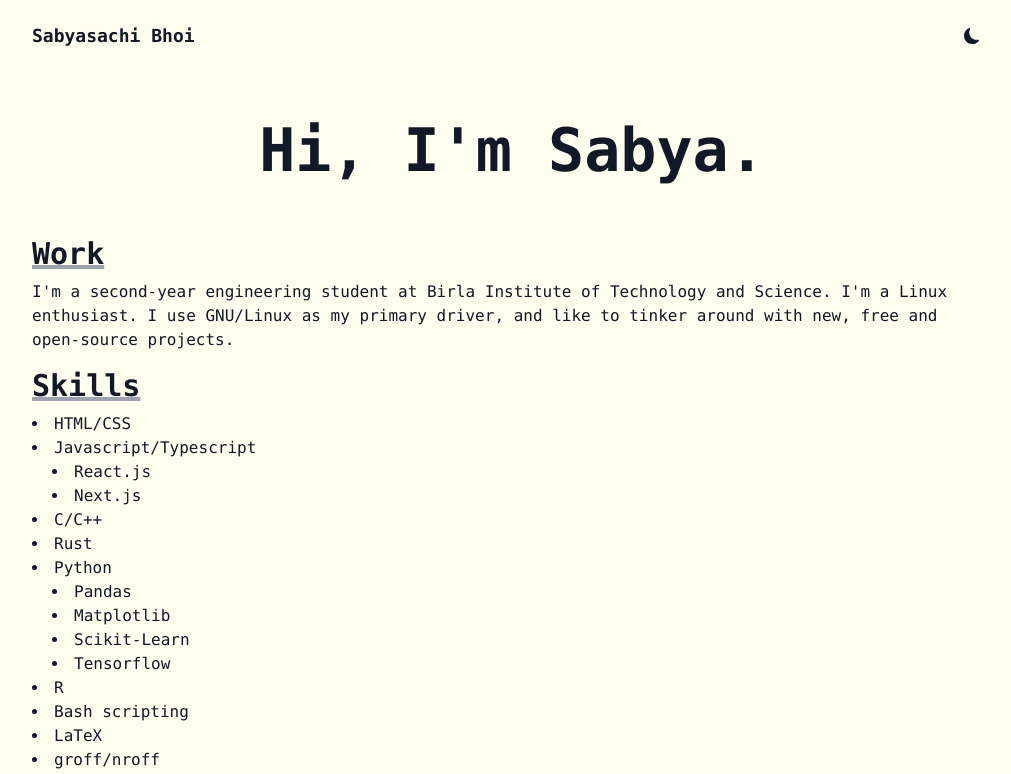
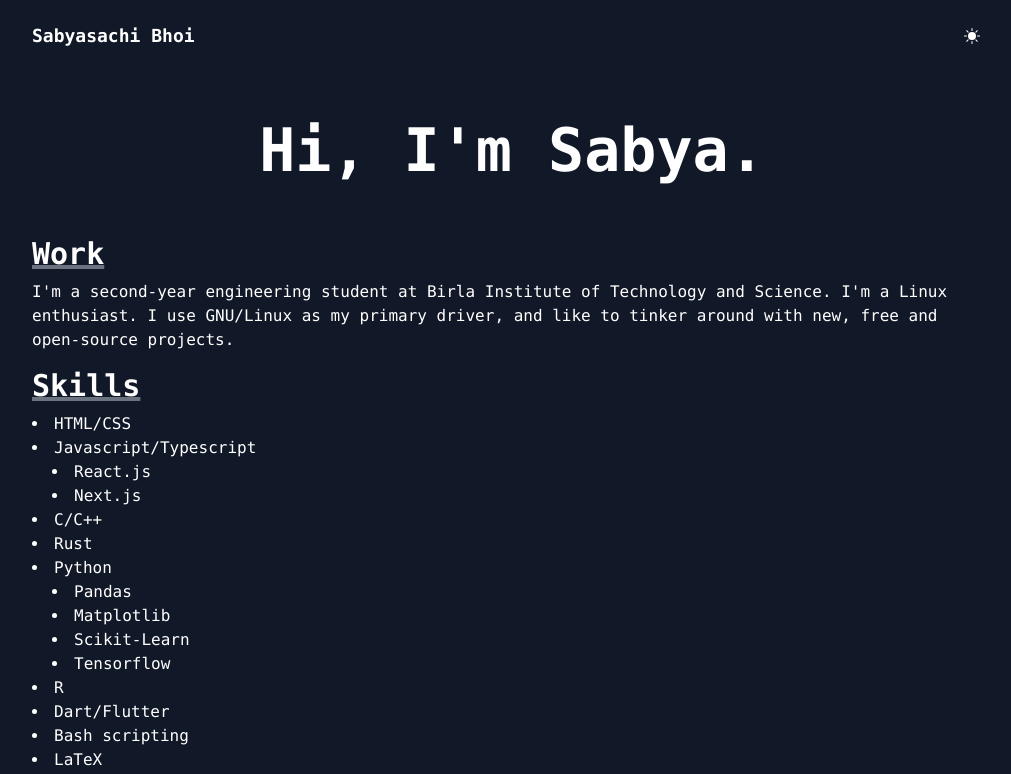
Before and after one commit to sabyabhoi/newspad, a Next.js app: page / in a window 1280 px wide. Shown: the top 774 px of the page, without its empty margins (128-1139 px from the left). Built offline with nearby package versions, Linux system fonts and the light colour scheme.

Commit message:
Switch default theme to dark and update skills list

```diff
--- a/components/Skills.jsx
+++ b/components/Skills.jsx
@@ -20,6 +20,7 @@ const Skills = () => {
           <li>Tensorflow</li>
         </ul>
         <li>R</li>
+				<li>Dart/Flutter</li>
         <li>Bash scripting</li>
         <li>LaTeX</li>
         <li>groff/nroff</li>
--- a/components/useTheme.js
+++ b/components/useTheme.js
@@ -1,17 +1,16 @@
-import { useState, useEffect } from "react";
+import { useState, useEffect } from 'react';
 
 const useTheme = (initialValue) => {
-	const [theme, setTheme] = useState(initialValue);
+  const [theme, setTheme] = useState(initialValue);
 
-	useEffect(() => {
-		localStorage.setItem('theme', theme);
-		if(theme === 'dark')
-			document.documentElement.classList.add('dark');
-		else
-			document.documentElement.classList.remove('dark');
-	}, [theme]);
+  useEffect(() => {
+    localStorage.setItem('theme', theme);
 
-	return [theme, setTheme];
+    if (theme === 'dark') document.documentElement.classList.add('dark');
+    else document.documentElement.classList.remove('dark');
+  }, [theme]);
+
+  return [theme, setTheme];
 };
 
 export default useTheme;
--- a/pages/index.js
+++ b/pages/index.js
@@ -8,7 +8,7 @@ import Web from '../components/Web';
 import useTheme from '../components/useTheme';
 
 const Home = () => {
-	const [theme, setTheme] = useTheme('light');
+	const [theme, setTheme] = useTheme('dark');
 
   return (
     <div className='container mx-auto flex flex-col w-11/12 lg:w-9/12'>
```
